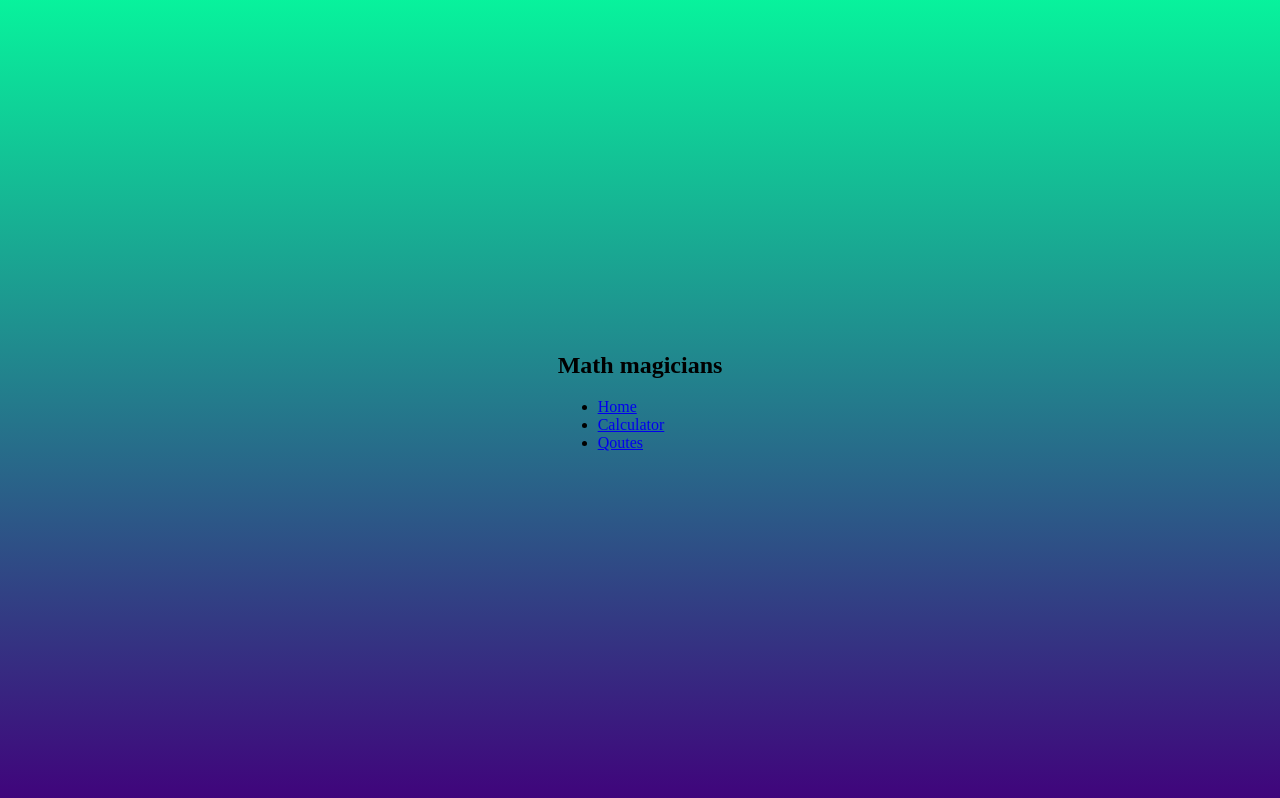
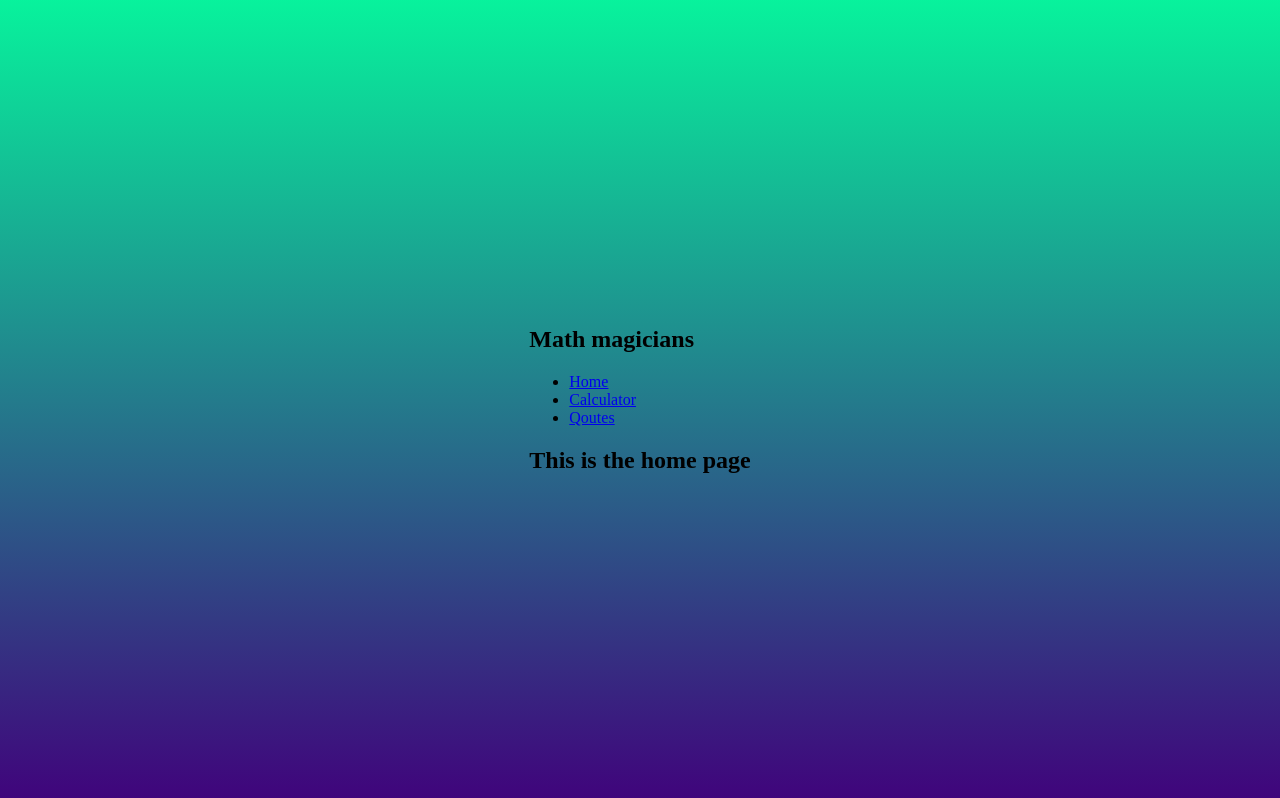
Before and after one commit to ctokoli/math-magicians-react-app, a React (Create React App) app: page / in a window 1280 px wide. Built offline with nearby package versions, Linux system fonts and the light colour scheme.

Commit message:
Update Layout.js

```diff
--- a/src/components/Layout.js
+++ b/src/components/Layout.js
@@ -1,6 +1,7 @@
-import { Link } from 'react-router-dom';
+import { Outlet, Link } from 'react-router-dom';
 
-const LayoutPage = () => (
+function LayoutPage() {
+  return (
     <>
       <div className="menu">
         <h2>Math magicians</h2>
@@ -12,11 +13,13 @@ const LayoutPage = () => (
             <Link to="/calculator">Calculator</Link>
           </li>
           <li>
-          <Link to="/qoutes">Qoutes</Link>
+            <Link to="/quotes">Qoutes</Link>
           </li>
         </ul>
       </div>
+      <Outlet />
     </>
   );
+}
 
 export default LayoutPage;
```
Lines whose indentation alone changed are shown as unchanged.
